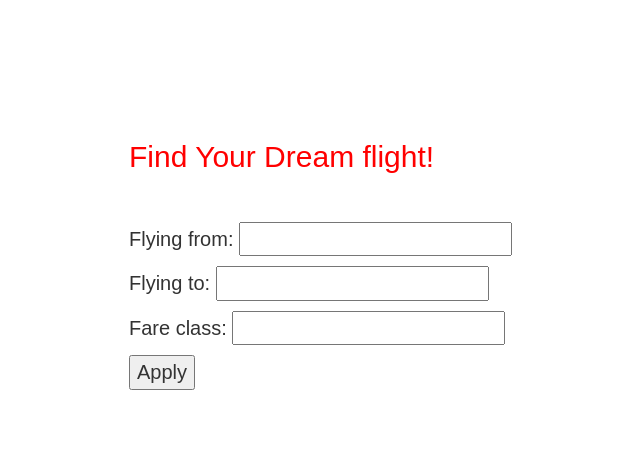
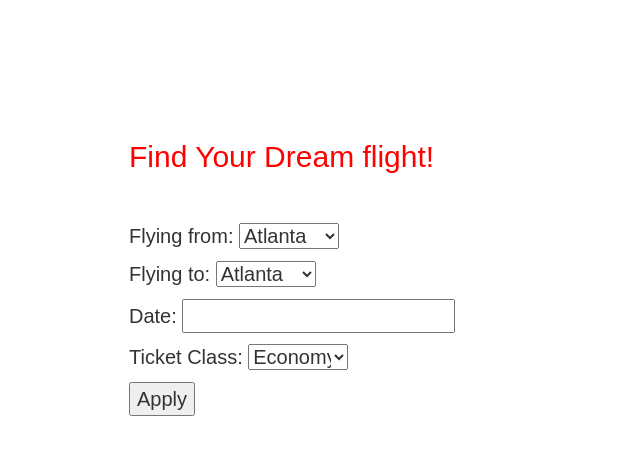
Before and after one commit to Qingliny/Database-for-an-airline-reservation-and-query-system, a Flask app: template templates/homepage.html in a window 1280 px wide. Shown: the part 52-507 px from the top of the page, without its empty margins (276-916 px from the left). Run offline with Flask 2, Linux system fonts and the light colour scheme; the template is opened without the code that fills it, so the values that code supplies are empty; some libraries are stand-ins or nearby versions.

Commit message:
Add files via upload

```diff
--- a/templates/homepage.html
+++ b/templates/homepage.html
@@ -1,9 +1,19 @@
 {% extends "layout.html" %}
 {% block content %}
 
-<html>
-<head>
-    <title>Register</title>
+<html lang="en">
+<meta charset="utf-8">
+  <meta name="viewport" content="width=device-width, initial-scale=1">
+  <title>jQuery UI Datepicker - Default functionality</title>
+  <link rel="stylesheet" href="//code.jquery.com/ui/1.12.1/themes/base/jquery-ui.css">
+  <link rel="stylesheet" href="/resources/demos/style.css">
+  <script src="https://code.jquery.com/jquery-1.12.4.js"></script>
+  <script src="https://code.jquery.com/ui/1.12.1/jquery-ui.js"></script>
+  <script>
+  $( function() {
+    $( "#datepicker" ).datepicker();
+  } );
+  </script>
 </head>
 
   <style>
@@ -20,12 +30,44 @@
 
 <form method="POST" action="/homepage">
 <p>
-
-    <p>Flying from: <input type="text" name="city"></p> <!-- airport.city -->
-    <p>Flying to: <input type="text" name="city"></p>  <!-- airport.city -->
+    <p>Flying from:
+    <select name="from_city" value="from_city" style="width: 100px">
+    <option value="Atlanta">Atlanta</option>
+    <option value="Los Angeles">Los Angeles</option>
+    <option value="Chicago">Chicago</option>
+    <option value="Dallas/Fort Worth">Dallas/Fort Worth</option>
+    <option value="Denver">Denver</option>
+    <option value="New York">New York</option>
+    <option value="San Francisco">San Francisco</option>
+    <option value="Las Vegas">Las Vegas</option>
+    <option value="Seattle/Tacoma">Seattle/Tacoma</option>
+    <option value="Charlotte">Charlotte</option>
+    </select>
+    </p> <!-- airport.city -->
+    <p>Flying to:
+    <select name="to_city" value="to_city" style="width: 100px">
+    <option value="Atlanta">Atlanta</option>
+    <option value="Los Angeles">Los Angeles</option>
+    <option value="Chicago">Chicago</option>
+    <option value="Dallas/Fort Worth">Dallas/Fort Worth</option>
+    <option value="Denver">Denver</option>
+    <option value="New York">New York</option>
+    <option value="San Francisco">San Francisco</option>
+    <option value="Las Vegas">Las Vegas</option>
+    <option value="Seattle/Tacoma">Seattle/Tacoma</option>
+    <option value="Charlotte">Charlotte</option>
+    </select>
+    </p>  <!-- airport.city -->
     <!-- --<p>Departing date: <input type="text" name="dtime"></p>  -->      <!-- departure_arrival.dtime -->
-    <p>Fare class: <input type="text" name="type"></p> <!-- tickets.type -->
-
+    <!-- <p>Fare class: <input type="text" name="ticket_type"></p>  tickets.type -->
+    <p>Date: <input type="text" id="datepicker" name='d_date'></p>
+    <p>Ticket Class:
+    <select name="ticket_type" value="ticket_type" style="width: 100px">
+    <option value="Economy">Economy</option>
+    <option value="Business">Business</option>
+    <option value="First Class ">First Class </option>
+    </select>
+    </p>
 
     <input type="submit" value="Apply"></p>
 
```
